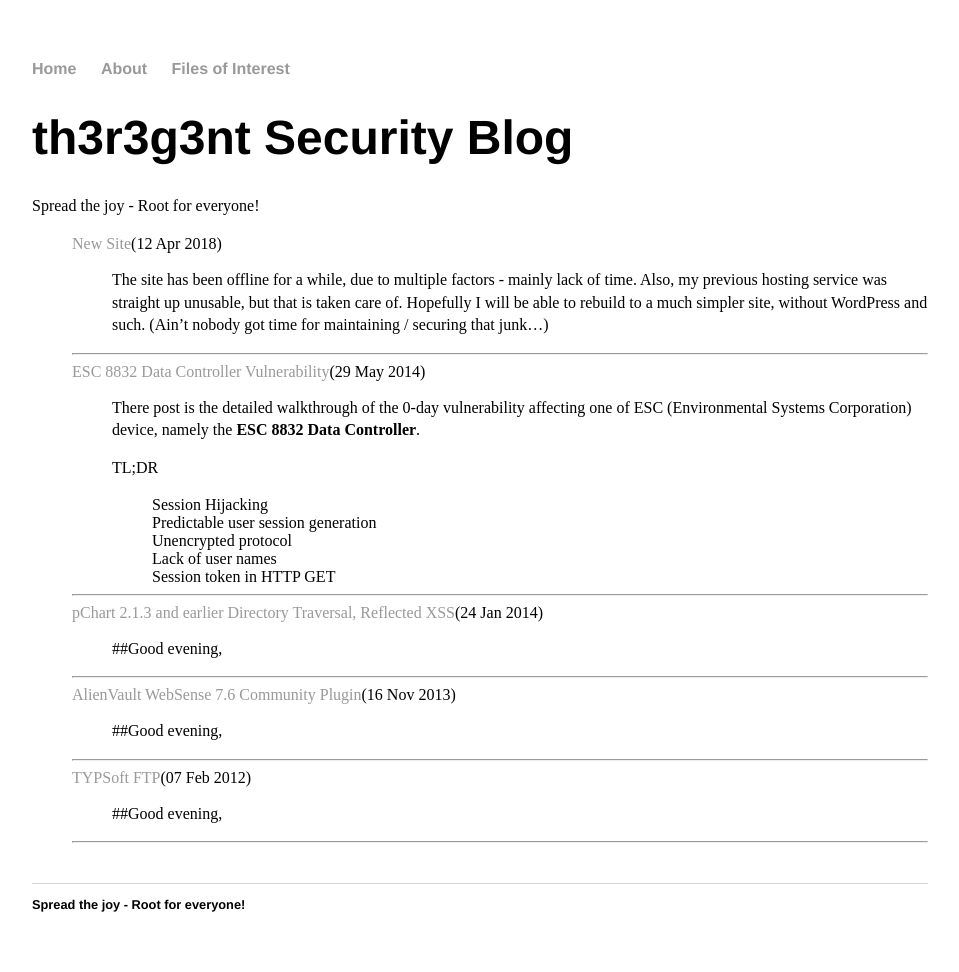
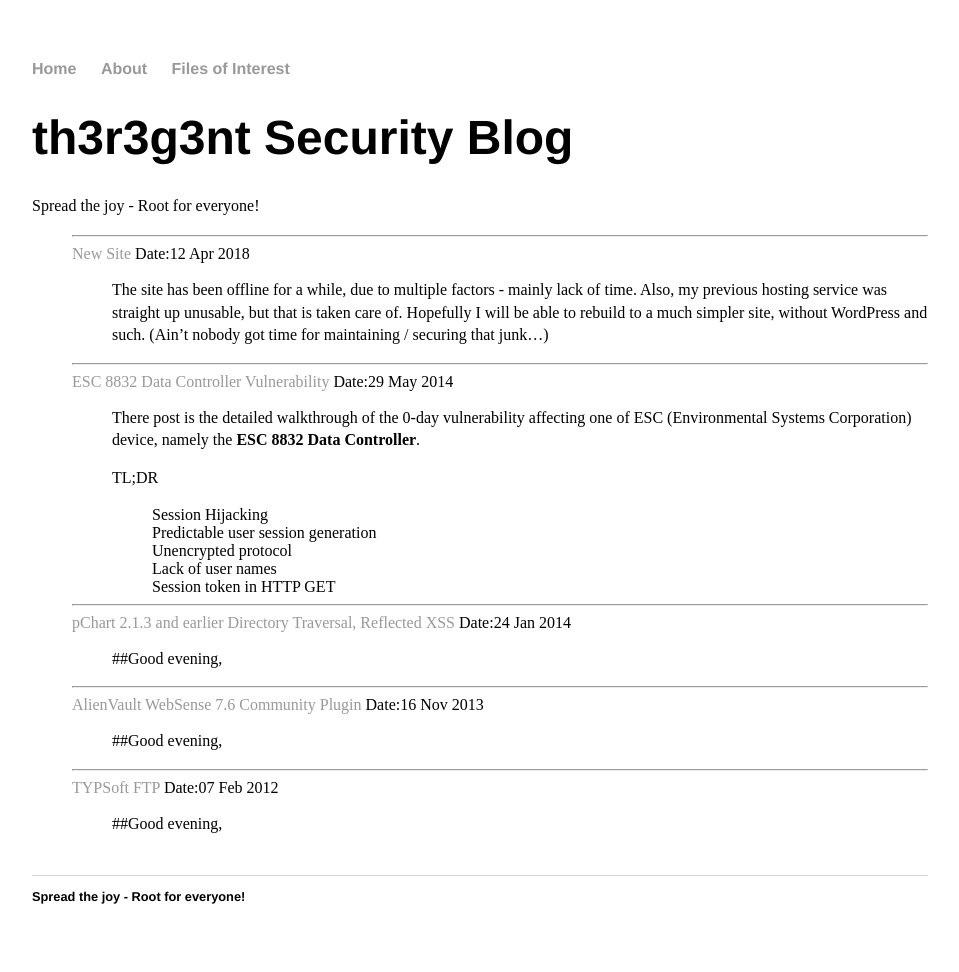
Before and after one commit to Th3R3g3nt/th3r3g3nt.github.io, a Jekyll site: the page built from index.html, in a window 1280 px wide. Shown: the whole page, without its empty margins (160-1119 px from the left). Built offline with Jekyll 4.4.1, drawn with Linux system fonts in a browser that asks for light colours.

Commit message:
Update index.html

```diff
--- a/index.html
+++ b/index.html
@@ -9,10 +9,10 @@ title: th3r3g3nt Security Blog<br>Root for everyone
 	<ul class="posts">
 
 	  {% for post in site.posts %}
-		<li><a href="{{ post.url }}" title="{{ post.title }}">{{ post.title }}</a><span>({{ post.date | date_to_string }})</span></li>
+		<hr>
+		<li><a href="{{ post.url }}" title="{{ post.title }}">{{ post.title }}</a><span>  Date:{{ post.date | date_to_string }}</span></li>
 		<ul>
 		{{ post.excerpt }}
 		</ul>
-		<hr>
 	  {% endfor %}
 	</ul>
```
